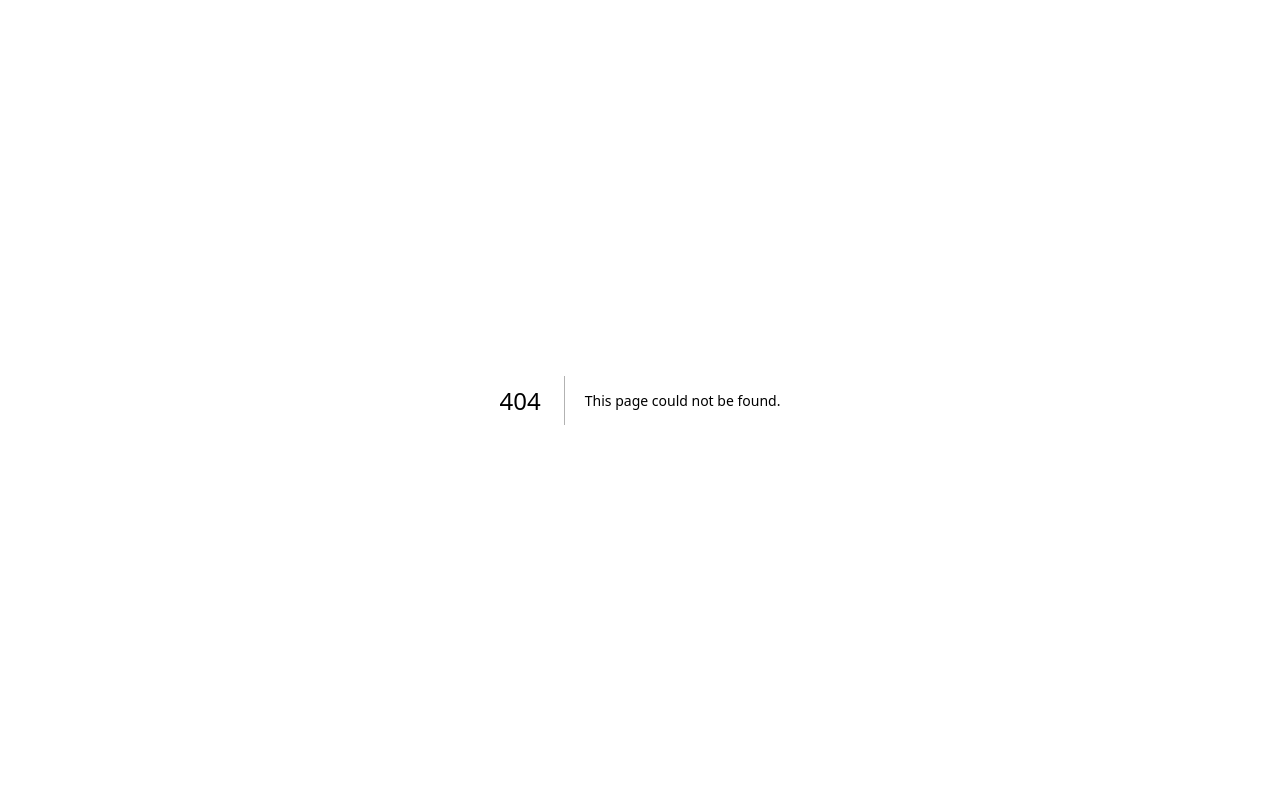
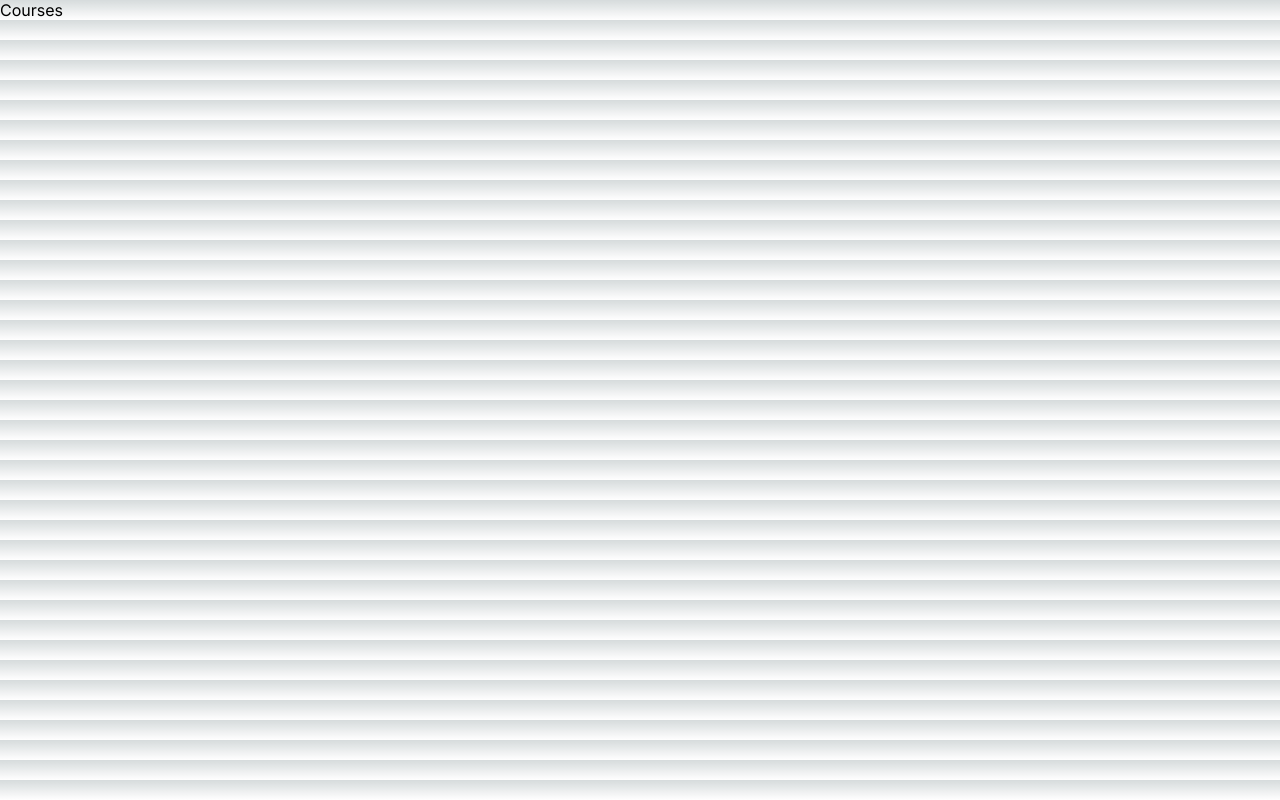
Before and after one commit to shahvalizadehmaryam/next-app-v13.4, a Next.js app: page /courses in a window 1280 px wide. Before the commit this address had no page. Built offline with nearby package versions, Linux system fonts and the light colour scheme.

Commit message:
clientside page added.

```diff
--- /dev/null
+++ b/app/courses/page.js
@@ -0,0 +1,11 @@
+"use client";
+import { useEffect } from "react";
+
+function Courses() {
+  useEffect(() => {
+    console.log("botostart");
+  }, []);
+  return <div>Courses</div>;
+}
+
+export default Courses;
```
